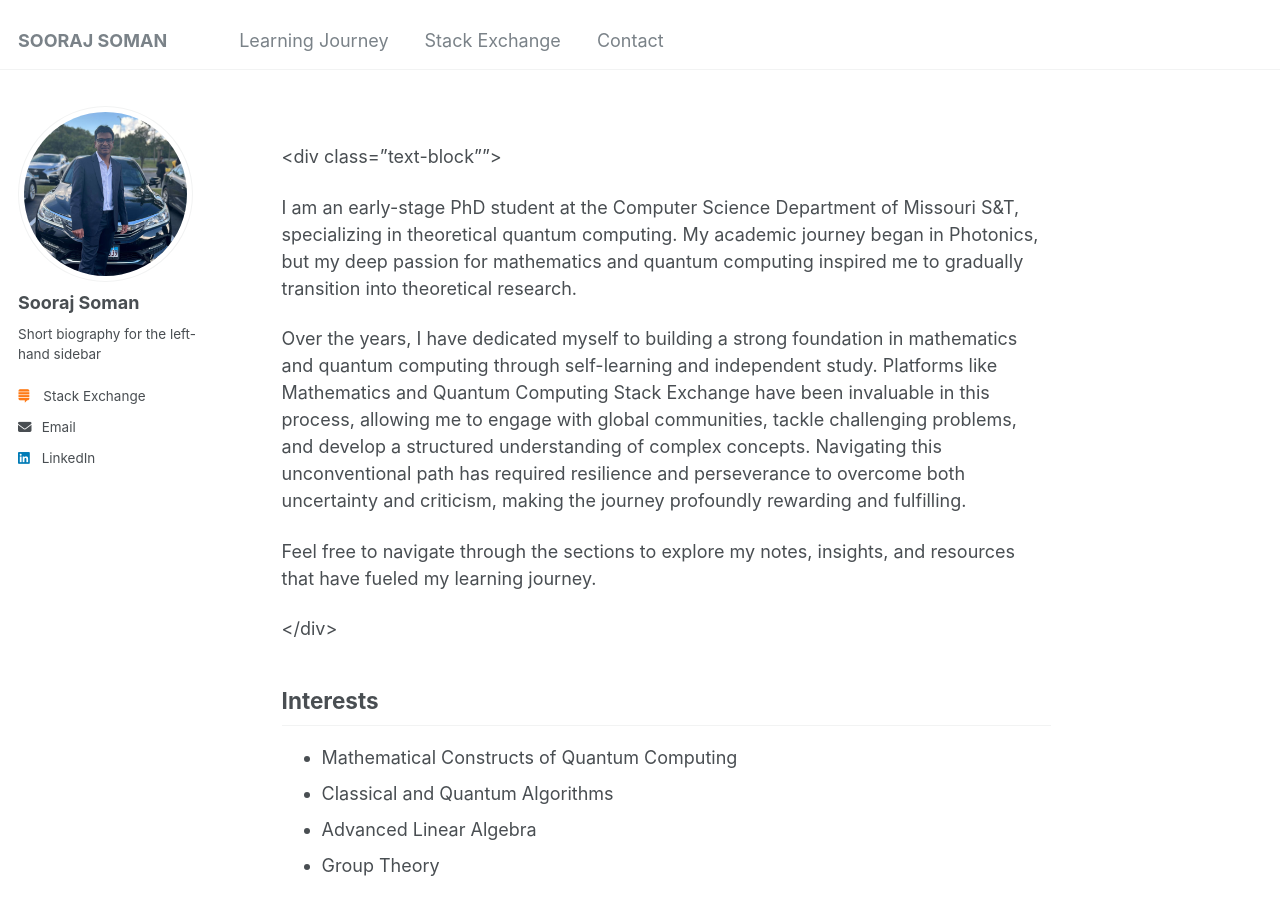
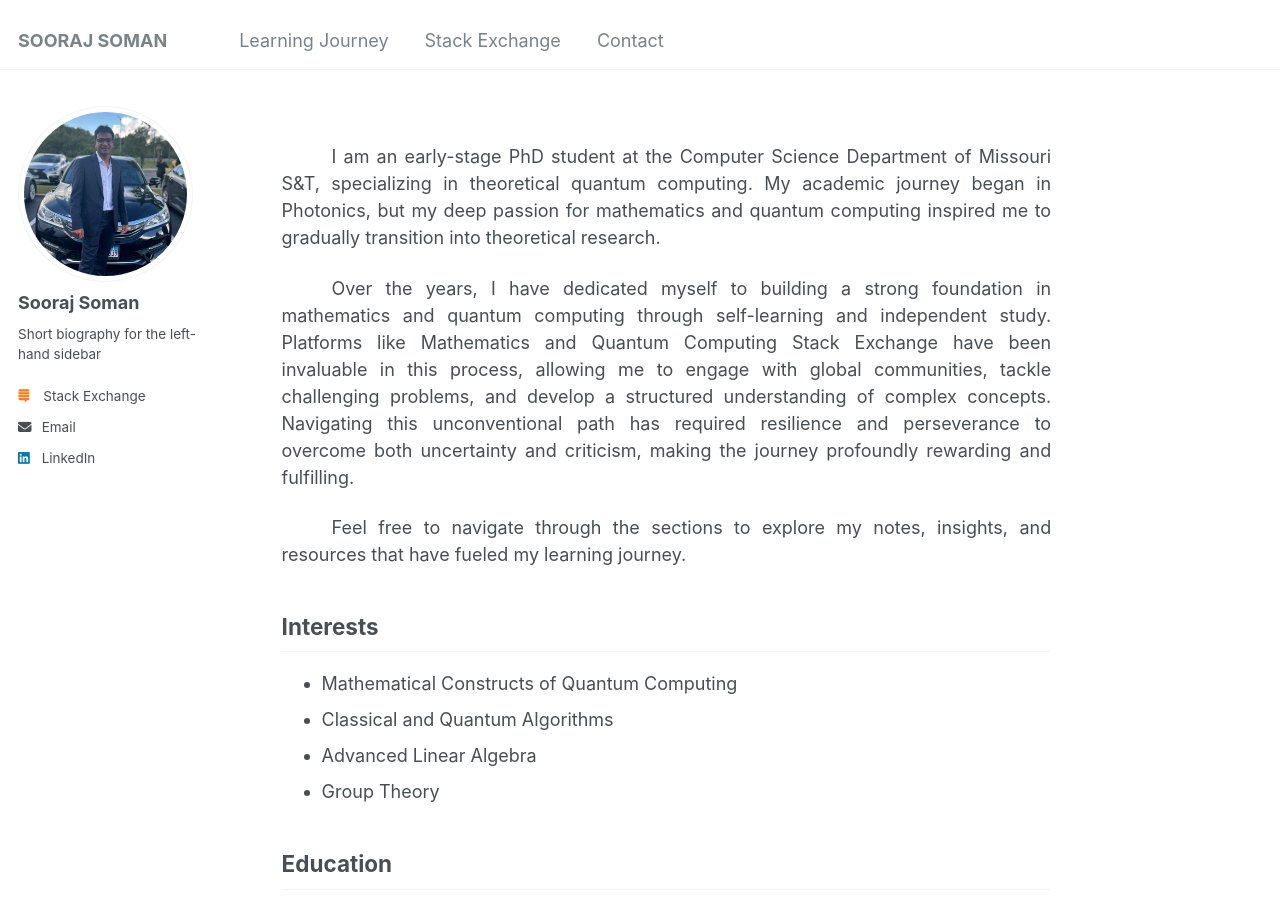
Before and after one commit to soorajss1729/soorajss1729.github.io, a Jekyll site: the page built from _pages/about.md, in a window 1280 px wide and 900 px high. Built offline with Jekyll 4.4.1, drawn with Linux system fonts in a browser that asks for light colours.

Commit message:
Update about.md

```diff
--- a/_pages/about.md
+++ b/_pages/about.md
@@ -18,7 +18,7 @@ redirect_from:
 
 <a name="about-me"></a>
 
-<div class="text-block"">
+<div class="text-block">
 <p>I am an early-stage PhD student at the Computer Science Department of Missouri S&T, specializing in theoretical quantum computing. My academic journey began in Photonics, but my deep passion for mathematics and quantum computing inspired me to gradually transition into theoretical research.</p>
 
 <p>Over the years, I have dedicated myself to building a strong foundation in mathematics and quantum computing through self-learning and independent study. Platforms like Mathematics and Quantum Computing Stack Exchange have been invaluable in this process, allowing me to engage with global communities, tackle challenging problems, and develop a structured understanding of complex concepts. Navigating this unconventional path has required resilience and perseverance to overcome both uncertainty and criticism, making the journey profoundly rewarding and fulfilling.</p>
```
